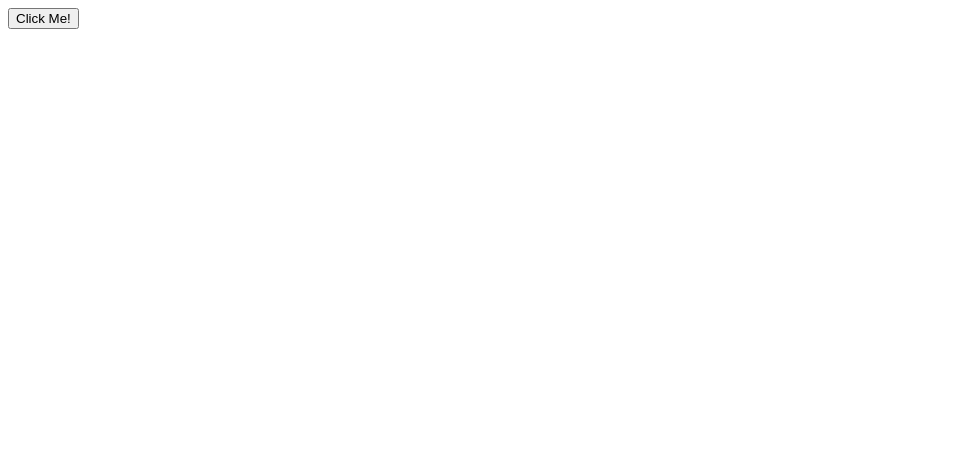
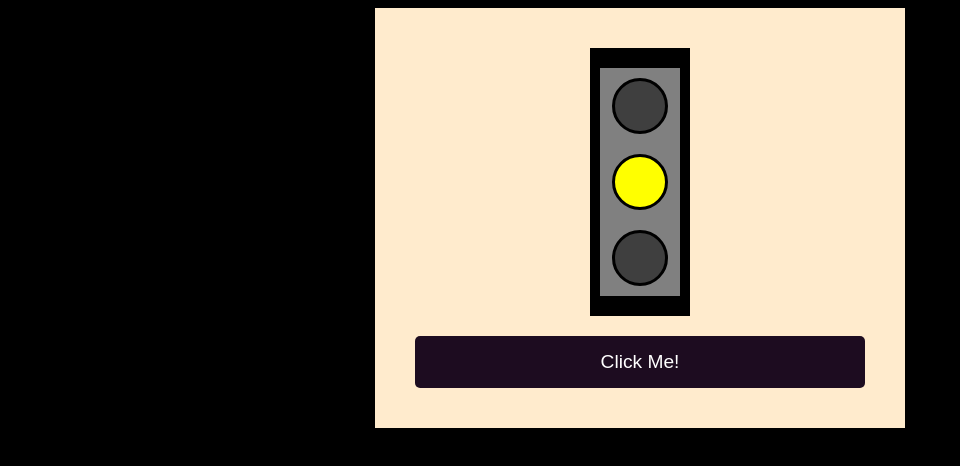
Before and after one commit to stelv29/bootcamp-devjr-projeto-semaforo, a plain HTML site: page index.html in a window 1280 px wide. Shown: the whole page, without its empty margins (0-960 px from the left). Drawn offline with Linux system fonts and the light colour scheme.

Commit message:
closes #2 - css externo

```diff
--- a/index.html
+++ b/index.html
@@ -4,18 +4,19 @@
     <meta charset="UTF-8">
     <meta name="viewport" content="width=device-width, initial-scale=1.0">
     <title>Projeto Semáforo</title>
+    <link rel="stylesheet" href="style.css">
 </head>
 <body>
     <div class="conteiner">
-        <div class="traffic-ligth">
+        <div class="traffic-light">
             <div class="panel">
-                <div class="red-light">
+                <div class="light light-off">
 
                 </div>
-                <div class="yellow-light">
+                <div class="light yellow-light">
 
                 </div>
-                <div class="green-light">
+                <div class="light light-off">
 
                 </div>
             </div>
--- /dev/null
+++ b/style.css
@@ -0,0 +1,68 @@
+body{
+    background-color: #000;
+}
+
+button{
+    background-color: #1d0c20;
+    color: #fff;
+    border: none;
+    border-radius: 5px;
+    font-size: 1.2rem;
+    padding: 15px 32px;
+    cursor: pointer;
+}
+
+.conteiner{
+    background-color: #ffebcd;
+    padding: 40px;
+    width: 450px;
+    margin: auto;
+    display: flex;
+    flex-direction: column;
+}
+
+.traffic-light{
+    background-color: #000;
+    width: 100px;
+    padding-top: 10px;
+    padding-bottom: 10px;
+    display: flex;
+    flex-direction: column;
+    margin: auto;
+    margin-bottom: 20px;
+}
+
+.panel{
+    background-color: #808080;
+    margin: 10px;
+    padding: 10px;
+    display: flex;
+    flex-direction: column;
+    gap: 20px;
+}
+
+.light-off{
+    background-color: #3f3f3f;
+}
+
+.light{
+    width: 50px;
+    height: 50px;
+    margin: auto;
+    border-color: #000;
+    border-width: medium;
+    border-style: solid;
+    border-radius: 50%;
+}
+
+.red-light{
+    background-color: #ff0000;
+}
+
+.yellow-light{
+    background-color: #ffff00;
+}
+
+.green-light{
+    background-color: #00ff00;
+}
```
